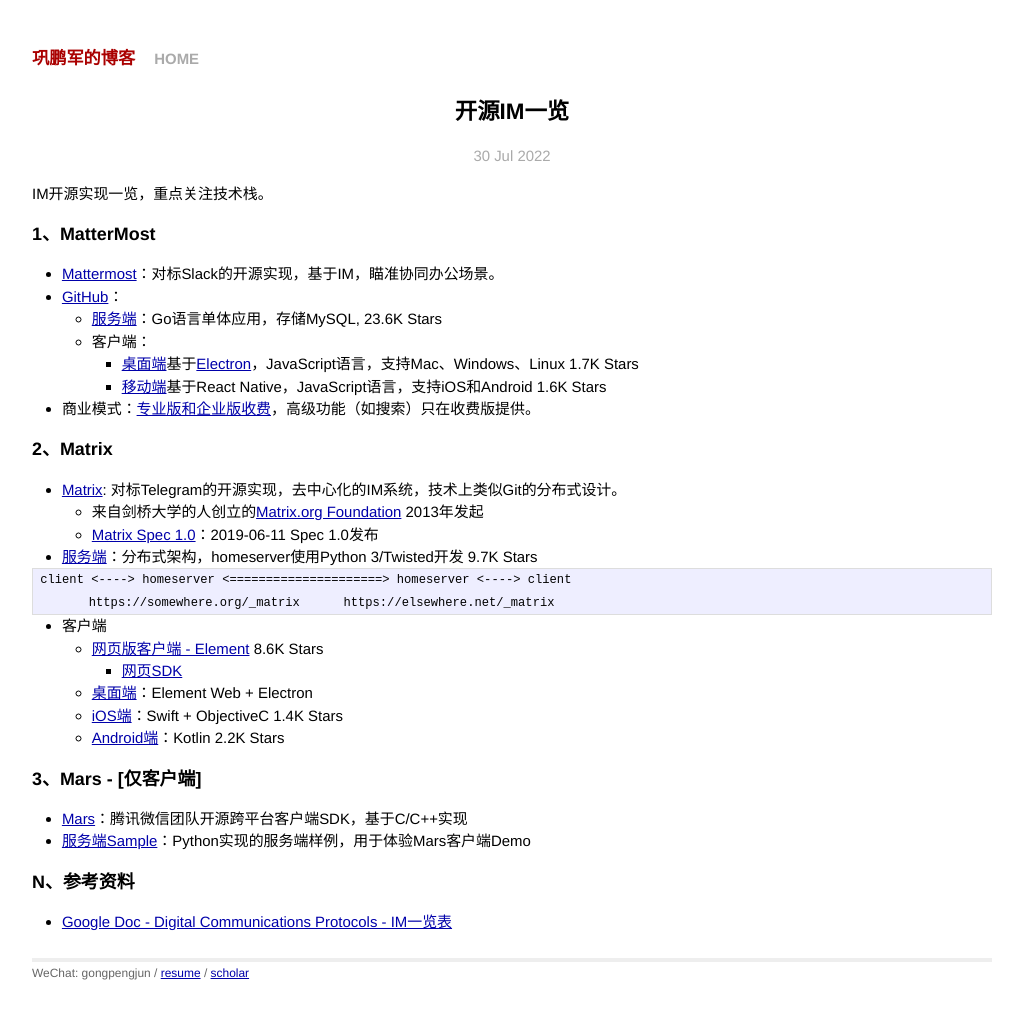
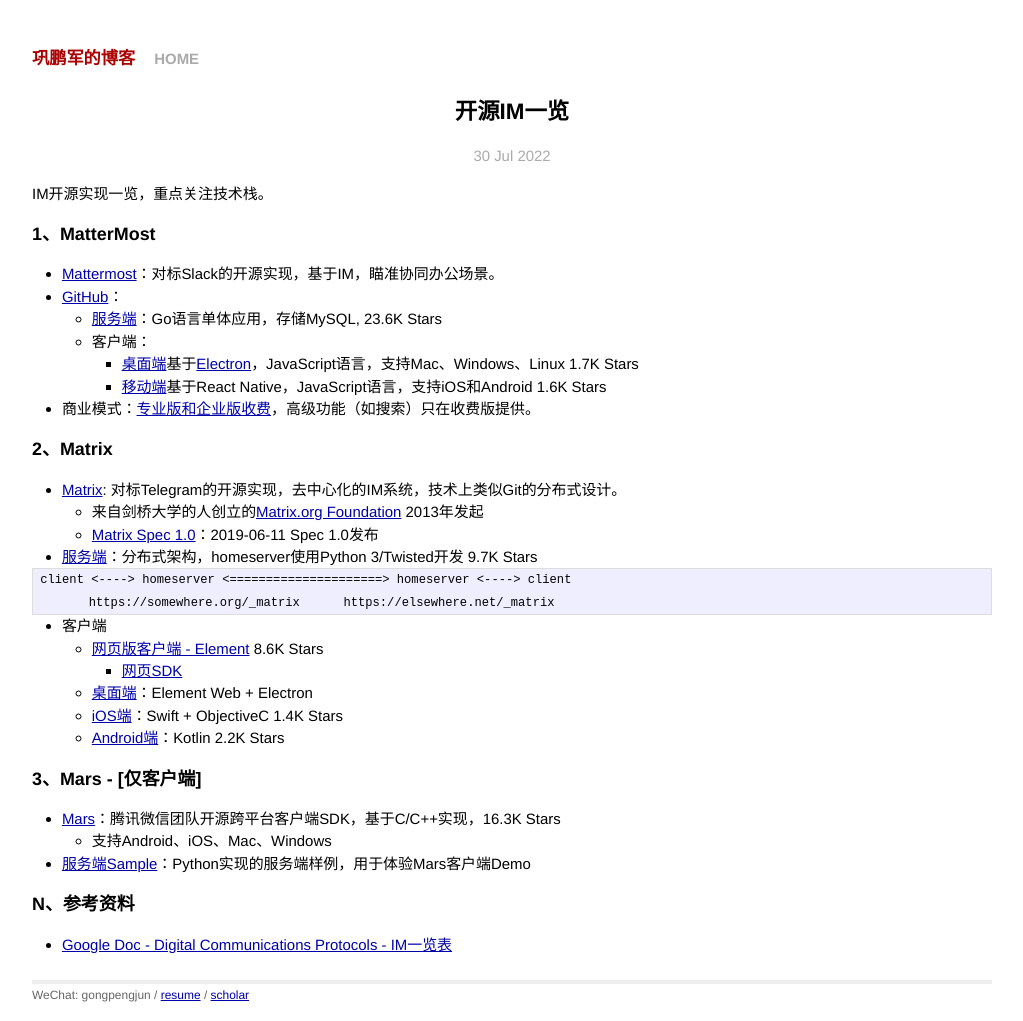
Before and after one commit to gongpengjun/gongpengjun.github.io, a Jekyll site: the page built from _posts/2022-07-30-im000-opensource-im.markdown, in a window 1280 px wide. Shown: the whole page, without its empty margins (128-1151 px from the left). Built offline with Jekyll 4.4.1, drawn with Linux system fonts in a browser that asks for light colours; before the commit the page ends 999 px from its top, so only the background shows below that.

Commit message:
Mars支持平台和Star数

```diff
--- a/_posts/2022-07-30-im000-opensource-im.markdown
+++ b/_posts/2022-07-30-im000-opensource-im.markdown
@@ -38,7 +38,8 @@ client <----> homeserver <=====================> homeserver <----> client
 
 ### 3、Mars - [仅客户端]
 
-- [Mars](https://github.com/Tencent/mars)：腾讯微信团队开源跨平台客户端SDK，基于C/C++实现
+- [Mars](https://github.com/Tencent/mars)：腾讯微信团队开源跨平台客户端SDK，基于C/C++实现，16.3K Stars
+  - 支持Android、iOS、Mac、Windows
 - [服务端Sample](https://github.com/Tencent/mars/tree/master/samples/Server)：Python实现的服务端样例，用于体验Mars客户端Demo
 
 ### N、参考资料
```
